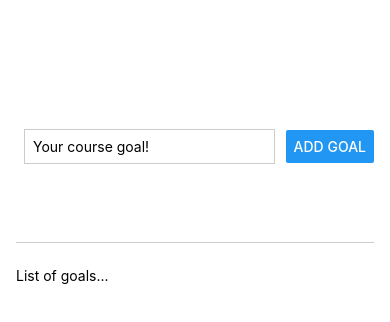
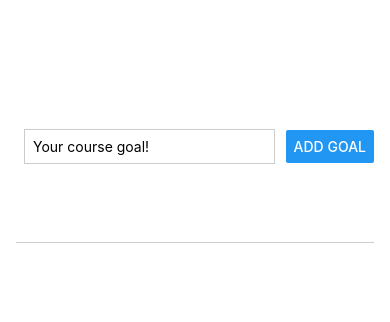
Before and after one commit to ameeraazli/TestProjectRN, a React Native app: screen / in a window 390 px wide. Shown: the top 322 px of the page. Built offline with nearby package versions, Linux system fonts and the light colour scheme.

Commit message:
read every item from the array

```diff
--- a/App.js
+++ b/App.js
@@ -3,7 +3,7 @@
 
 export default function App() {
   const [enteredGoalText, setEnteredGoalText] = useState('');
-  const [courseGoals, setCourseGoal] = useState([]);
+  const [courseGoals, setCourseGoals] = useState([]);
 
   function goalInputHandler(enteredText) {
     setEnteredGoalText(enteredText);
@@ -27,7 +27,7 @@
         <Button title="Add Goal" onPress={addGoalHAndler} />
       </View>
       <View style={styles.goalsContainer}>
-        <Text>List of goals...</Text>
+        {courseGoals.map((goal) => <Text>{goal}</Text>)}
       </View>
     </View>
   );
```
